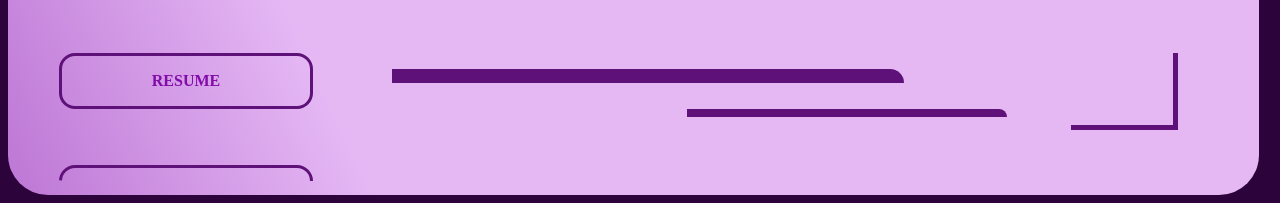
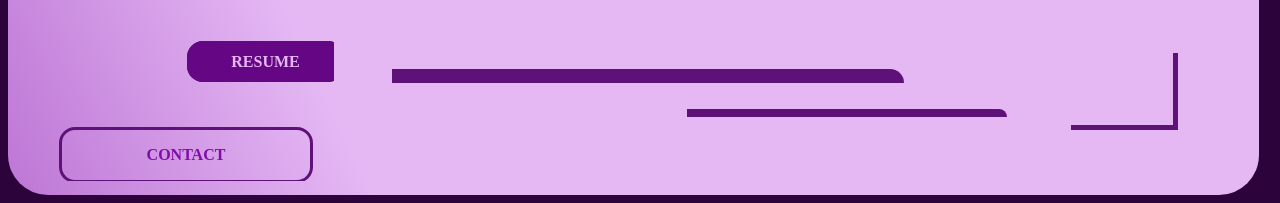
Before and after one commit to Vishwas-2003/_PORTFOLIO_, a plain HTML site: page index.html in a window 1280 px wide. Shown: the part 597-800 px from the top of the page. Drawn offline with Linux system fonts and the light colour scheme.

Commit message:
Updateed

```diff
--- a/CSS_portfolio.css
+++ b/CSS_portfolio.css
@@ -81,7 +81,7 @@ body{
     to { width: 100% }
     }
 
-    .name,.about,.education,.certification,.projects,.contact,.resume{
+    .name,.about,.education,.certification,.projects,.contact{
         border:solid #5e1178;
         height :fit-content;
         width:90%;
@@ -92,7 +92,12 @@ body{
     }
     .resume_file{
         text-decoration: none;
-        color: #810CA8 ;
+        color:#E5B8F4 ;
+        margin:16vh;
+        background-color: #650685;
+        border: 4px solid #650685;
+        padding: 1vh 5vh;
+        border-radius: 2vh;
     }
     .name{
         border:dotted;
```
